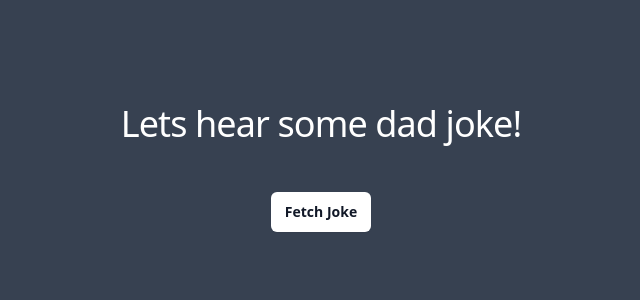
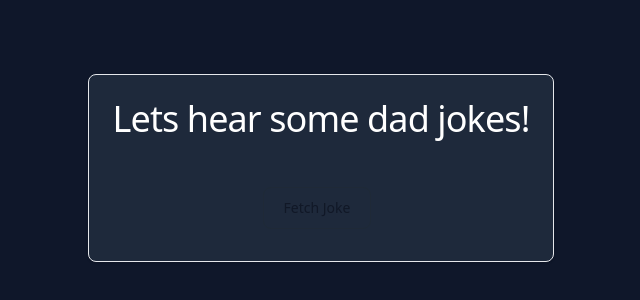
Before and after one commit to josh-mchugh/react-dad-joke-app, a React (Vite) app: page / in a window 1280 px wide. Shown: the part 184-484 px from the top of the page, without its empty margins (319-959 px from the left). Built offline with nearby package versions, Linux system fonts and the light colour scheme.

Commit message:
Cleaning up some styles and creating components

```diff
--- a/src/App.jsx
+++ b/src/App.jsx
@@ -4,7 +4,7 @@ import PropTypes from 'prop-types';
 function App() {
     const [joke, setJoke] = useState('');
 
-    const handleFetchJokeClick = () => {
+    const handleFetchJoke = () => {
 
         fetch('https://icanhazdadjoke.com/', {
               headers: {
@@ -18,29 +18,23 @@ function App() {
 
     return (
         <>
-          <div className="bg-gray-700 h-screen flex items-center">
-            <div className="mx-auto max-w-md text-center flex flex-col gap-y-6 mb-24">
+          <div className="bg-slate-900 h-screen flex items-center">
+            <div className="mx-auto max-w-xl mb-24">
+              <div className="flex flex-col gap-y-6 px-6 py-6 bg-slate-800 text-center border border-gray-200 rounded-lg shadow">
+
                 <div>
                   <h2 className="text-3xl fond-bold tracking-tight text-white sm:text-4xl">
-                  Lets hear some dad joke!
+                  Lets hear some dad jokes!
                   </h2>
                 </div>
-              <div>
                 <PunchLine joke={joke}/>
-              </div>
-              <div>
-                <button
-                  className="rounded-md bg-white px-3.5 py-2.5 text-sm font-semibold text-gray-900 shadow-sm hover:bg-gray-100 focus-visible:outline focus-visible:outline-2 focus-visible:outline-offset-2 focus-visible:outline-white"
-                  onClick={() => handleFetchJokeClick()}
-                >
-                  Fetch Joke
-                </button>
+                <Button onClick={handleFetchJoke}/>
               </div>
             </div>
           </div>
         </>
   );
-}
+};
 
 function PunchLine(props) {
     PunchLine.propTypes = {
@@ -49,12 +43,33 @@ function PunchLine(props) {
 
     return (
         <>
+          <div>
             <p className="text-lg text-white">
               {props.joke}
             </p>
+          </div>
         </>
     );
-
 }
 
+function Button(props) {
+    Button.propTypes = {
+        onClick: PropTypes.func.isRequired
+    };
+    return (
+        <>
+          <div>
+            <button
+              type="button"
+              onClick={props.onClick}
+              className="text-gray-900 hover:text-white border border-gray-800 hover:bg-gray-900 focus:ring-4 focus:outline-none focus:ring-gray-300 font-medium rounded-lg text-sm px-5 py-2.5 text-center mr-2 mb-2 dark:border-slate-600 dark:text-slate-200 dark:hover:text-white dark:hover:bg-slate-600 dark:focus:ring-slate-800">
+              Fetch Joke
+            </button>
+          </div>
+        </>
+    );
+}
+
+
+
 export default App;
```
Lines whose indentation alone changed are shown as unchanged.
